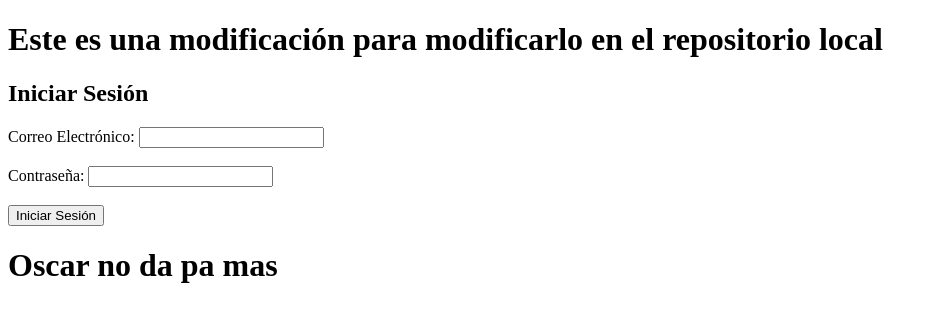
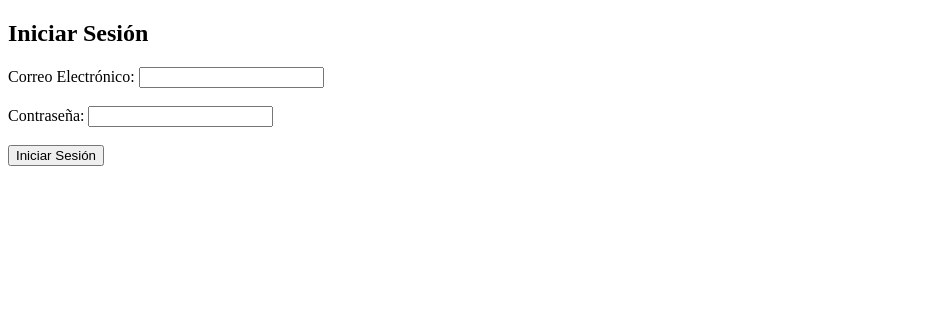
Before and after one commit to Sp3cTRe02/reto1, a plain HTML site: page index.html in a window 1280 px wide. Shown: the whole page, without its empty margins (0-937 px from the left). Drawn offline with Linux system fonts and the light colour scheme.

Commit message:
vuelta al original

```diff
--- a/index.html
+++ b/index.html
@@ -6,7 +6,6 @@
     <title>Iniciar Sesión</title>
 </head>
 <body>
-        <h1>Este es una modificación para modificarlo en el repositorio local</h1>
         <h2>Iniciar Sesión</h2>
         <form action="#" method="post">
             <label for="email">Correo Electrónico:</label>
@@ -19,7 +18,7 @@
             <br>
             <button type="button" onclick="logear()">Iniciar Sesión</button>
         </form>
-        <h1>Oscar no da pa mas</h1>
+
         <script src="app.js"></script>
 </body>
 </html>
```
